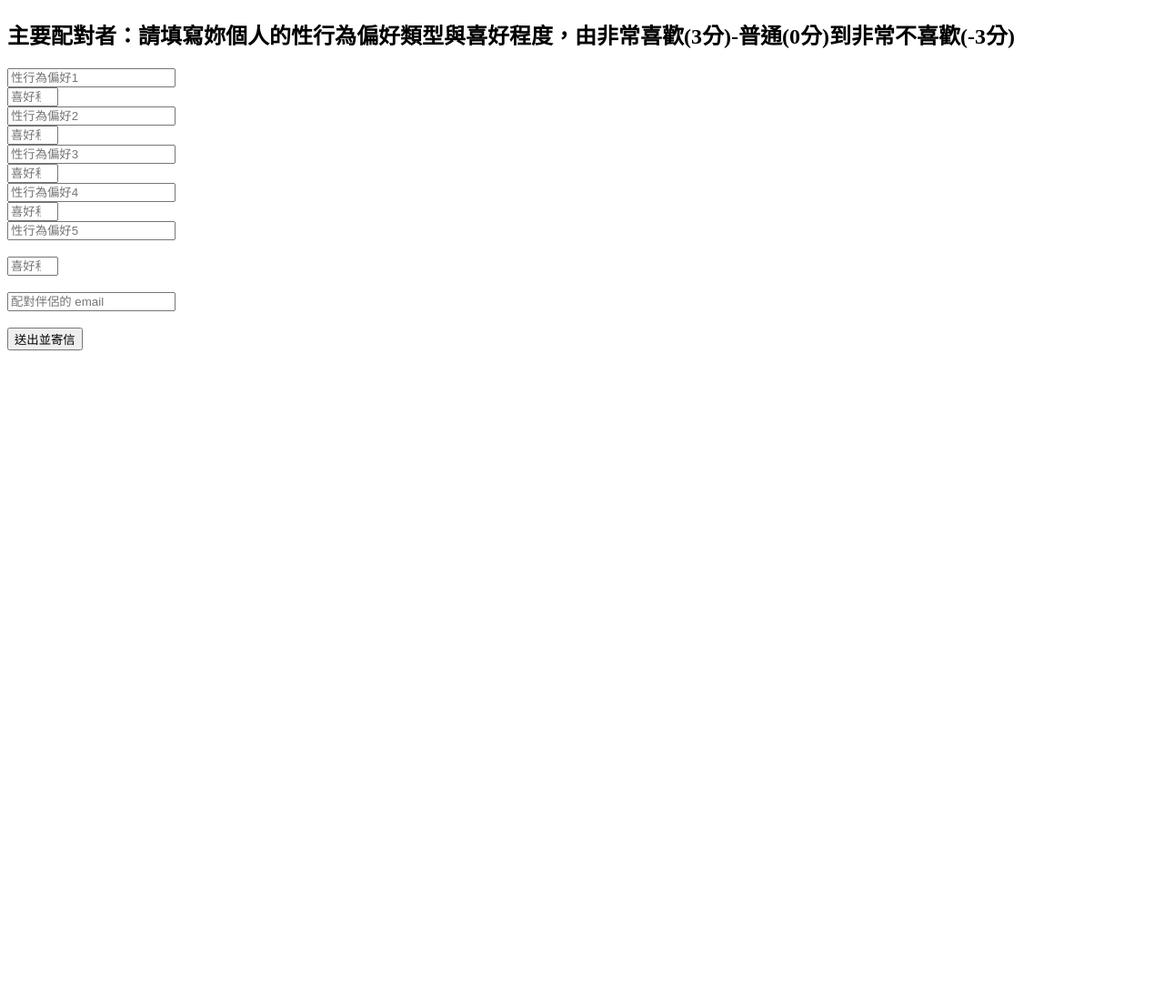
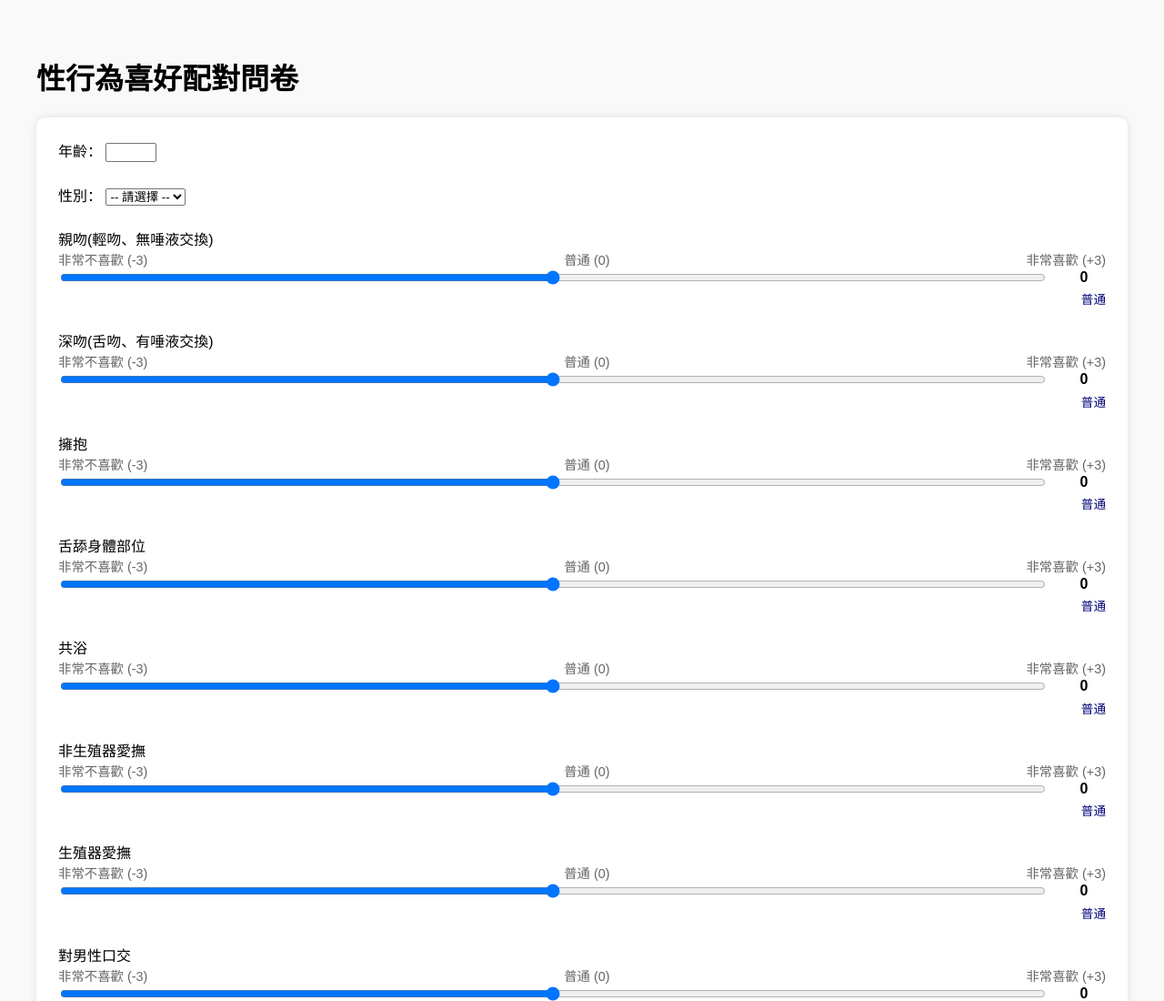
Before and after one commit to bbhouse2001/preference-pair, a plain HTML site: page index.html in a window 1280 px wide. Shown: the top 1100 px of the page at 91% size. Before the commit the page ends 800 px from the top, so only its background shows below. Drawn offline with nearby package versions, Linux system fonts and the light colour scheme.

Commit message:
Update index.html

```diff
--- a/index.html
+++ b/index.html
@@ -1,40 +1,161 @@
 <!DOCTYPE html>
-<html lang="zh-Hant">
-<head><meta charset="UTF-8"><title>性行為偏好配對</title></head>
+<html lang="zh">
+<head>
+  <meta charset="UTF-8" />
+  <meta name="viewport" content="width=device-width, initial-scale=1.0" />
+  <title>性行為喜好配對工具</title>
+  <script src="https://cdn.jsdelivr.net/npm/chart.js"></script>
+  <style>
+    body { font-family: sans-serif; padding: 2em; background: #f9f9f9; }
+    form { margin-bottom: 2em; background: white; padding: 1.5em; border-radius: 10px; box-shadow: 0 0 10px rgba(0,0,0,0.1); }
+    .question-block { margin-bottom: 1.5em; }
+    .slider-label { display: flex; justify-content: space-between; font-size: 0.9em; color: #666; }
+    .range-wrapper { display: flex; align-items: center; gap: 1em; }
+    input[type=range] { flex: 1; }
+    .range-value { width: 3em; text-align: center; font-weight: bold; }
+    .meaning-label { font-size: 0.85em; color: #007; margin-top: 0.25em; text-align: right; }
+  </style>
+</head>
 <body>
-  <h2>主要配對者：請填寫妳個人的性行為偏好類型與喜好程度，由非常喜歡(3分)-普通(0分)到非常不喜歡(-3分)</h2>
-  <div>
-    <input id="b1" placeholder="性行為偏好1" /><br>
-    <input type="number" id="a1" min="-3" max="3" placeholder="喜好程度" /><br>
-    <input id="b2" placeholder="性行為偏好2" /><br>
-    <input type="number" id="a2" min="-3" max="3" placeholder="喜好程度" /><br>
-    <input id="b3" placeholder="性行為偏好3" /><br>
-    <input type="number" id="a3" min="-3" max="3" placeholder="喜好程度" /><br>
-    <input id="b4" placeholder="性行為偏好4" /><br>
-    <input type="number" id="a4" min="-3" max="3" placeholder="喜好程度" /><br>
-    <input id="b5" placeholder="性行為偏好5" /><br><br>
-    <input type="number" id="a5" min="-3" max="3" placeholder="喜好程度" /><br><br>
-    <input type="email" id="emailB" placeholder="配對伴侶的 email" /><br><br>
-    <button onclick="submitForm()">送出並寄信</button>
-  </div>
-  <div id="result"></div>
+  <h1>性行為喜好配對問卷</h1>
+  <form id="preferenceForm">
+    <input type="hidden" name="role" id="role" value="A" />
+    <input type="hidden" name="token" id="token" />
+
+    <script>
+      const items = [
+        "親吻(輕吻、無唾液交換)",
+        "深吻(舌吻、有唾液交換)",
+        "擁抱",
+        "舌舔身體部位",
+        "共浴",
+        "非生殖器愛撫",
+        "生殖器愛撫",
+        "對男性口交",
+        "對女性口交",
+        "以手指或其他物品插入陰道",
+        "以手指或其他物品插入肛門",
+        "陰莖-陰道性交",
+        "陰莖-肛門性交",
+        "綑綁、調教",
+        "看伴侶自慰",
+        "在伴侶面前自慰"
+      ];
+    </script>
+
+    <!-- 基本資料欄位 -->
+    <div class="question-block">
+      <label>年齡：</label>
+      <input type="number" name="age" min="16" max="99" required>
+    </div>
+
+    <div class="question-block">
+      <label>性別：</label>
+      <select name="gender" required>
+        <option value="">-- 請選擇 --</option>
+        <option value="男性">男性</option>
+        <option value="女性">女性</option>
+        <option value="其他">其他</option>
+      </select>
+    </div>
+
+    <div id="questionContainer"></div>
+
+    <div id="emailField">
+      <label>伴侶 Email配對邀請：<input type="email" name="partnerEmail" required></label>
+    </div>
+
+    <button type="submit">送出</button>
+  </form>
+
+  <canvas id="similarityChart" width="400" height="200" style="display:none"></canvas>
+
   <script>
-    function submitForm() {
-      const data = {
-        behaviors: [b1.value, b2.value, b3.value, b4.value, b5.value],
-        aScores: [a1.value, a2.value, a3.value, a4.value, a5.value],
-        emailB: emailB.value
-      };
-      fetch("https://script.google.com/macros/s/AKfycbzK4tsqt7RjHJCBPxM8ODfYX4Ye6KeSSylsRyvZRFYw9_yKsH19J7LImvJiuMz7cQQc/exec", {
+    const meaningMap = {
+      "-3": "非常不喜歡",
+      "-2": "不喜歡",
+      "-1": "有點不喜歡",
+      "0": "普通",
+      "1": "有點喜歡",
+      "2": "喜歡",
+      "3": "非常喜歡"
+    };
+
+    function updateDisplay(rangeInput) {
+      const value = rangeInput.value;
+      const valueDisplay = rangeInput.nextElementSibling;
+      const meaningDisplay = rangeInput.parentElement.nextElementSibling;
+      valueDisplay.textContent = value;
+      meaningDisplay.textContent = meaningMap[value];
+    }
+
+    const container = document.getElementById("questionContainer");
+    items.forEach((label, idx) => {
+      const name = `item${idx}`;
+      const html = `
+        <div class="question-block">
+          <label>${label}</label>
+          <div class="slider-label">
+            <span>非常不喜歡 (-3)</span>
+            <span>普通 (0)</span>
+            <span>非常喜歡 (+3)</span>
+          </div>
+          <div class="range-wrapper">
+            <input type="range" name="${name}" min="-3" max="3" value="0" step="1" oninput="updateDisplay(this)">
+            <div class="range-value">0</div>
+          </div>
+          <div class="meaning-label">普通</div>
+        </div>`;
+      container.insertAdjacentHTML("beforeend", html);
+    });
+
+    const urlParams = new URLSearchParams(window.location.search);
+    const token = urlParams.get('token');
+    if (token) {
+      document.getElementById('token').value = token;
+      document.getElementById('role').value = 'B';
+      document.getElementById('emailField').style.display = 'none';
+    }
+
+    document.getElementById("preferenceForm").addEventListener("submit", async function(e) {
+      e.preventDefault();
+      const formData = new FormData(e.target);
+      const obj = Object.fromEntries(formData.entries());
+
+      const response = await fetch("https://script.google.com/macros/s/AKfycbwknSiTtfbmAyfkMaFIaqK9VVCLE_UURKta1fTKZO8WY9AxERa3_QJefCuzjYasDK9U/exec", {
         method: "POST",
-        body: JSON.stringify(data)
-      })
-      .then(res => res.json())
-      .then(res => {
-        if (res.status === "success") {
-          document.getElementById("result").textContent = "成功寄出邀請給 B！";
-        } else {
-          document.getElementById("result").textContent = "送出失敗：" + (res.error || "");
+        mode: "cors",
+        headers: { "Content-Type": "application/json" },
+        body: JSON.stringify(obj)
+      });
+
+      try {
+        const result = await response.json();
+        if (result.similarity !== undefined) {
+          showChart(result.similarity);
+        }
+        alert(result.message);
+      } catch (err) {
+        alert("提交成功，請等待對方填寫問卷。");
+      }
+    });
+
+    function showChart(similarity) {
+      document.getElementById("similarityChart").style.display = "block";
+      new Chart(document.getElementById("similarityChart"), {
+        type: 'bar',
+        data: {
+          labels: ["性喜好相似度"],
+          datasets: [{
+            label: "% 相似度",
+            data: [similarity],
+            backgroundColor: '#36a2eb'
+          }]
+        },
+        options: {
+          scales: {
+            y: { min: 0, max: 100 }
+          }
         }
       });
     }
```
